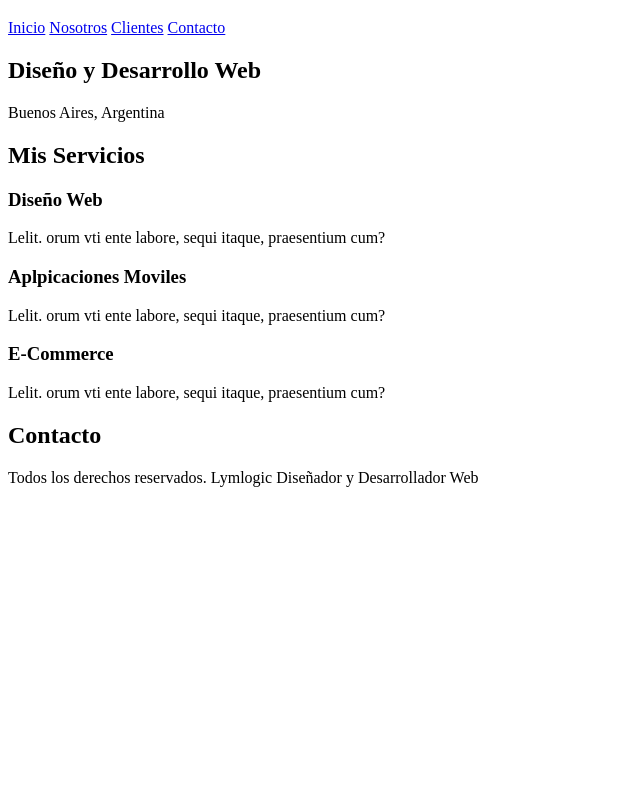
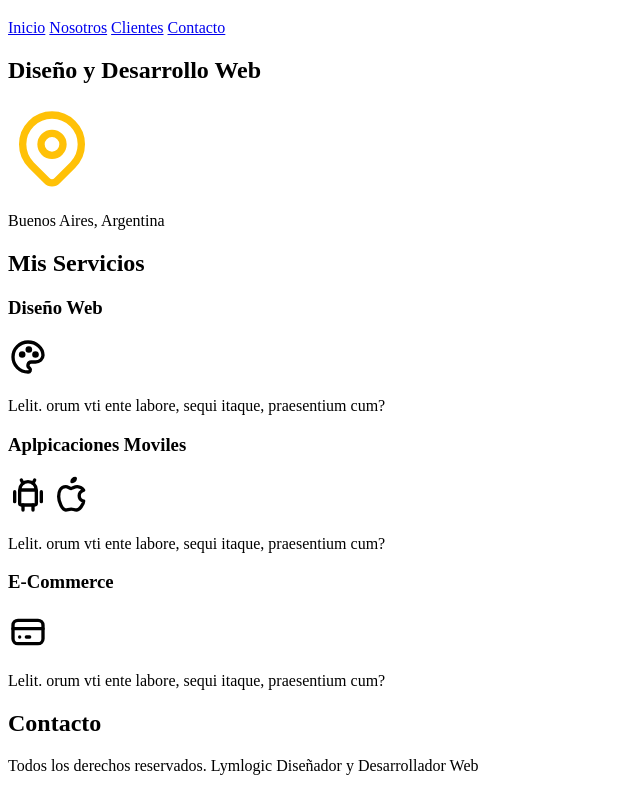
Before and after one commit to LeonelMedina22/nuevo_proyectow_web, a plain HTML site: page index.html in a window 1280 px wide. Shown: the part 61-852 px from the top of the page, without its empty margins (0-640 px from the left). Before the commit the page ends 800 px from the top, so only its background shows below. Drawn offline with Linux system fonts and the light colour scheme.

Commit message:
se agrego icons

```diff
--- a/index.html
+++ b/index.html
@@ -19,8 +19,10 @@
         <a href="contacto.html">Contacto</a>
     </nav>
 
+
     <section>
         <H2>Diseño y Desarrollo Web</H2>
+        <p><svg xmlns="http://www.w3.org/2000/svg" viewBox="0 0 24 24" fill="none" stroke="#ffc107" stroke-linecap="round" stroke-linejoin="round" width="88" height="88" stroke-width="2"> <path d="M9 11a3 3 0 1 0 6 0a3 3 0 0 0 -6 0"></path> <path d="M17.657 16.657l-4.243 4.243a2 2 0 0 1 -2.827 0l-4.244 -4.243a8 8 0 1 1 11.314 0z"></path> </svg> </p>
         <p>Buenos Aires, Argentina</p>
 
     </section>
@@ -31,16 +33,20 @@
 
         <section>
                     <h3>Diseño Web</h3>
-                    <p>Lelit. orum vti ente labore, sequi itaque, praesentium cum?</p>
+                    <svg xmlns="http://www.w3.org/2000/svg" viewBox="0 0 24 24" fill="none" stroke="currentColor" stroke-linecap="round" stroke-linejoin="round" width="40" height="40" stroke-width="2"> <path d="M12 21a9 9 0 0 1 0 -18c4.97 0 9 3.582 9 8c0 1.06 -.474 2.078 -1.318 2.828c-.844 .75 -1.989 1.172 -3.182 1.172h-2.5a2 2 0 0 0 -1 3.75a1.3 1.3 0 0 1 -1 2.25"></path> <path d="M8.5 10.5m-1 0a1 1 0 1 0 2 0a1 1 0 1 0 -2 0"></path> <path d="M12.5 7.5m-1 0a1 1 0 1 0 2 0a1 1 0 1 0 -2 0"></path> <path d="M16.5 10.5m-1 0a1 1 0 1 0 2 0a1 1 0 1 0 -2 0"></path> </svg>                     <p>Lelit. orum vti ente labore, sequi itaque, praesentium cum?</p>
         </section>
 
         <section>
                     <h3>Aplpicaciones Moviles</h3>
+                    <svg xmlns="http://www.w3.org/2000/svg" viewBox="0 0 24 24" fill="none" stroke="currentColor" stroke-linecap="round" stroke-linejoin="round" width="40" height="40" stroke-width="2"> <path d="M4 10l0 6"></path> <path d="M20 10l0 6"></path> <path d="M7 9h10v8a1 1 0 0 1 -1 1h-8a1 1 0 0 1 -1 -1v-8a5 5 0 0 1 10 0"></path> <path d="M8 3l1 2"></path> <path d="M16 3l-1 2"></path> <path d="M9 18l0 3"></path> <path d="M15 18l0 3"></path> </svg>
+
+                    <svg xmlns="http://www.w3.org/2000/svg" viewBox="0 0 24 24" fill="none" stroke="currentColor" stroke-linecap="round" stroke-linejoin="round" width="40" height="40" stroke-width="2"> <path d="M8.286 7.008c-3.216 0 -4.286 3.23 -4.286 5.92c0 3.229 2.143 8.072 4.286 8.072c1.165 -.05 1.799 -.538 3.214 -.538c1.406 0 1.607 .538 3.214 .538s4.286 -3.229 4.286 -5.381c-.03 -.011 -2.649 -.434 -2.679 -3.23c-.02 -2.335 2.589 -3.179 2.679 -3.228c-1.096 -1.606 -3.162 -2.113 -3.75 -2.153c-1.535 -.12 -3.032 1.077 -3.75 1.077c-.729 0 -2.036 -1.077 -3.214 -1.077z"></path> <path d="M12 4a2 2 0 0 0 2 -2a2 2 0 0 0 -2 2"></path> </svg>
                     <p>Lelit. orum vti ente labore, sequi itaque, praesentium cum?</p>
         </section>
 
         <section>
                     <h3>E-Commerce</h3>
+                    <svg xmlns="http://www.w3.org/2000/svg" viewBox="0 0 24 24" fill="none" stroke="currentColor" stroke-linecap="round" stroke-linejoin="round" width="40" height="40" stroke-width="2"> <path d="M3 5m0 3a3 3 0 0 1 3 -3h12a3 3 0 0 1 3 3v8a3 3 0 0 1 -3 3h-12a3 3 0 0 1 -3 -3z"></path> <path d="M3 10l18 0"></path> <path d="M7 15l.01 0"></path> <path d="M11 15l2 0"></path> </svg>
                     <p>Lelit. orum vti ente labore, sequi itaque, praesentium cum?</p>
         </section>
     <main>
```
Also changed, not shown: hero.jpg (added).
